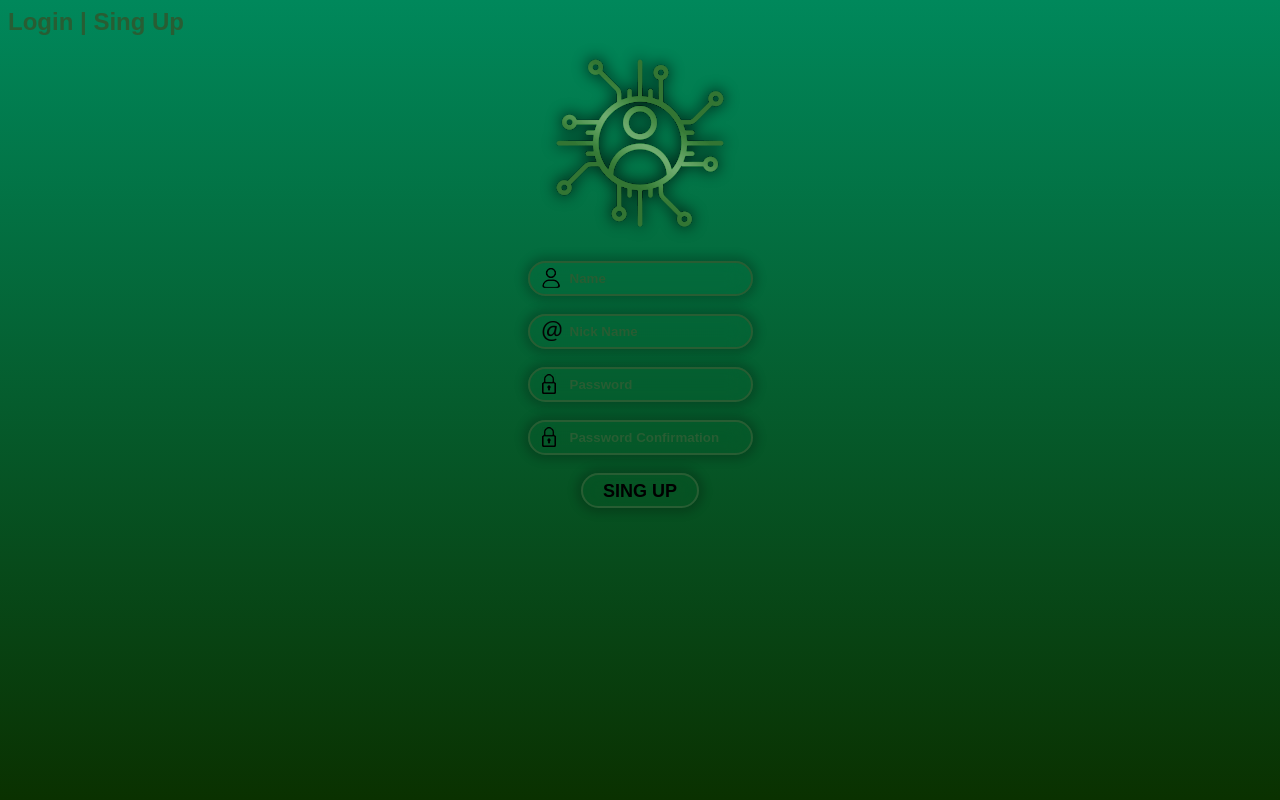
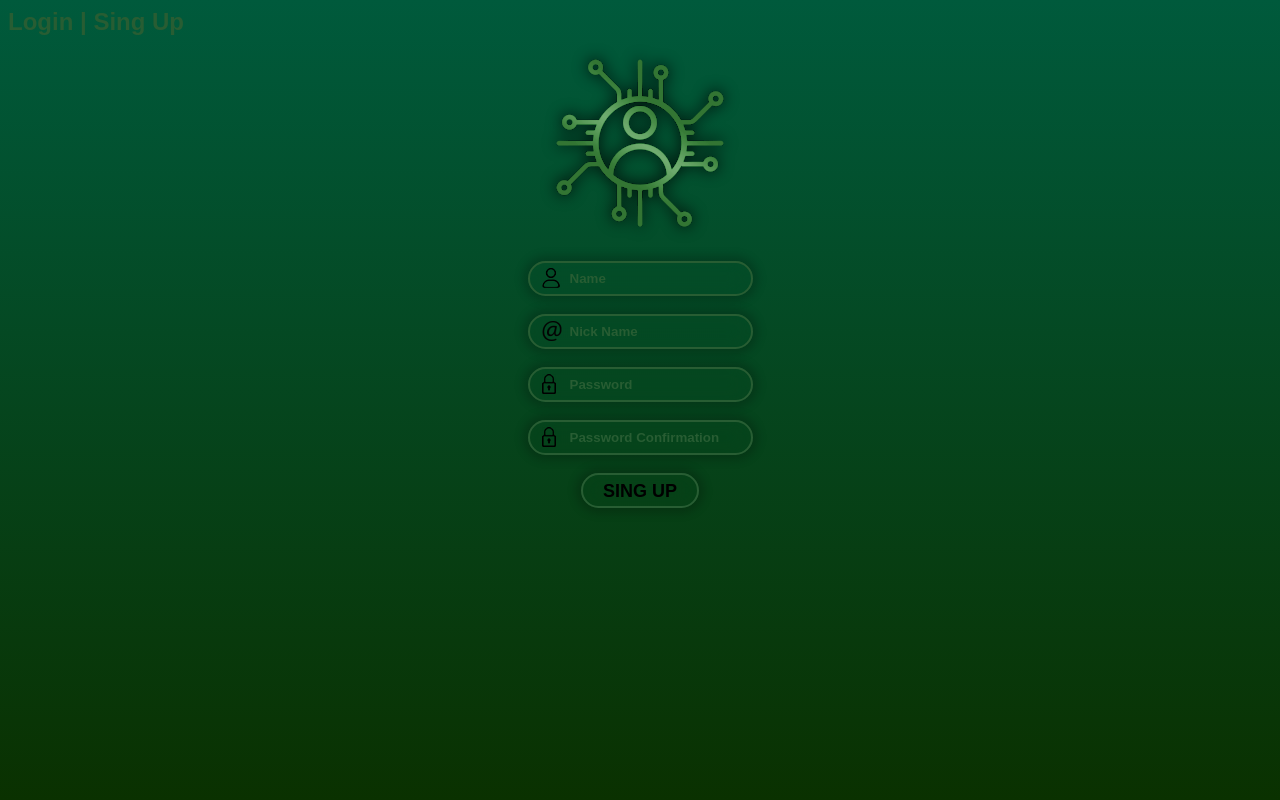
Before and after one commit to WillGolden80742/Doken, a PHP site: page /singup.php in a window 1280 px wide. Run offline with PHP 8.4, Linux system fonts and the light colour scheme.

Commit message:
alterando estilo

```diff
--- a/assets/css/styles.css
+++ b/assets/css/styles.css
@@ -348,5 +348,5 @@
   }
 
   .container {
-    background: linear-gradient(#00885b , #0a3100);
+    background: linear-gradient(#005a3c , #0a3100);
   }
```
